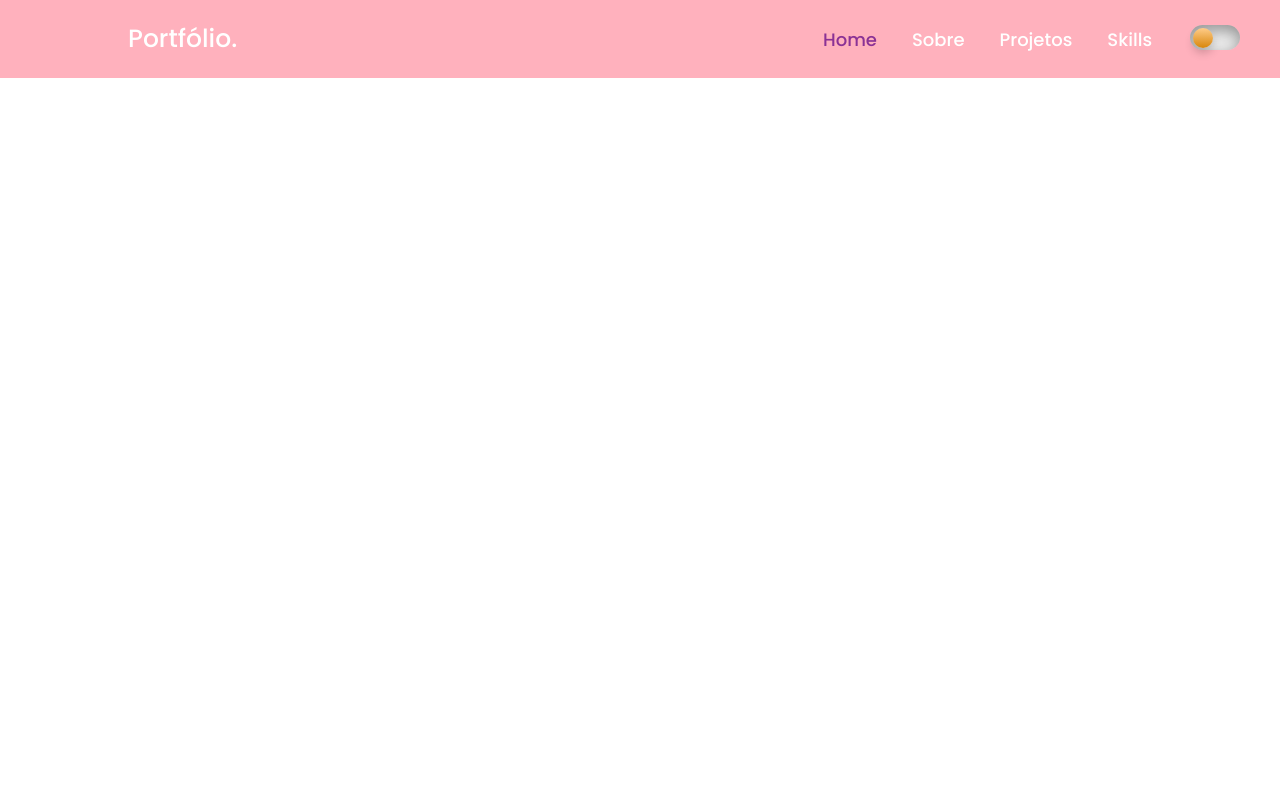
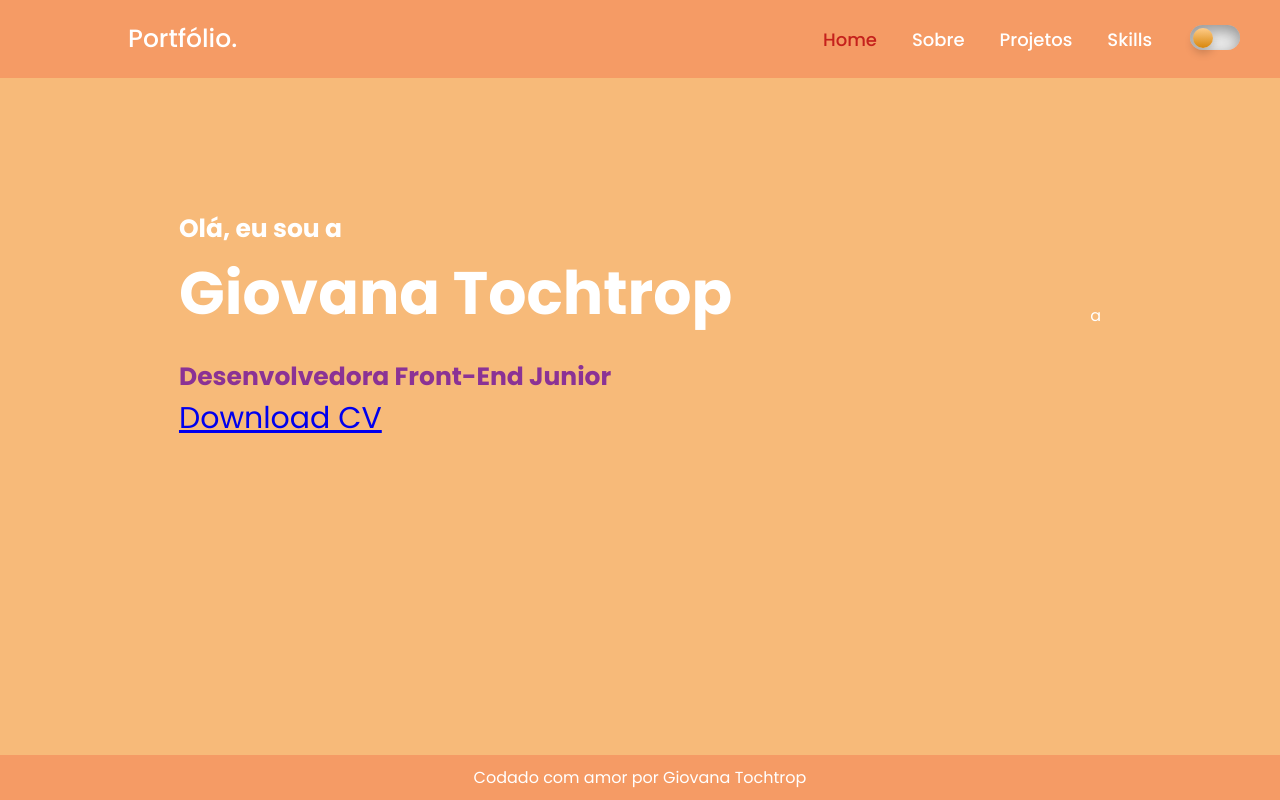
Before and after one commit to giovanatoch/portf-lio-, a React (Create React App) app: page / in a window 1280 px wide. Built offline with nearby package versions, Linux system fonts and the light colour scheme.

Commit message:
Ajusta e finaliza DarkMode e add Home

```diff
--- a/src/App.css
+++ /dev/null
@@ -1,3 +0,0 @@
-.App {
-  background: var(--body-background);
-}
--- a/src/App.jsx
+++ b/src/App.jsx
@@ -1,14 +1,16 @@
 import React from 'react';
 import Header from './components/Header/Header';
+import Home from './components/Home/Home';
+import Footer from './components/Footer/Footer';
 import DarkMode from './components/DarkMode/DarkMode';
-
-import './App.css';
 
 function App() {
   return (
     <div className="App">
       <DarkMode />
       <Header />
+      <Home />
+      <Footer />
     </div>
   );
 }
--- a/src/components/DarkMode/DarkMode.jsx
+++ b/src/components/DarkMode/DarkMode.jsx
@@ -18,9 +18,13 @@ const DarkMode = () => {
     setDarkMode();
   }
 
-  const toggleTheme = (e) => {
-    if (e.target.checked) setDarkMode();
-    else setLightMode();
+  const toggleTheme = e => {
+    if (e.target.checked) {
+      setDarkMode();
+    }
+    else {
+      setLightMode();
+    }
   };
 
   return (
@@ -30,6 +34,7 @@ const DarkMode = () => {
         type="checkbox"
         id="darkmode-toggle"
         onChange={toggleTheme}
+        defaultChecked={selectedTheme === 'dark'}
       />
       <label className="dark_mode_label" htmlFor="darkmode-toggle">
       </label>
--- a/src/components/Footer/Footer.css
+++ b/src/components/Footer/Footer.css
@@ -0,0 +1,16 @@
+.footer {
+  position: absolute;
+  bottom: 0;
+  width: 100%;
+  height: 45px;
+  background: var(--foreground-color);
+  color: var(--primary-text-color);
+  display: flex;
+  justify-content: center;
+  align-items: center;
+}
+
+.footer p {
+  width: 100%;
+  text-align: center;
+}
--- a/src/components/Footer/Footer.jsx
+++ b/src/components/Footer/Footer.jsx
@@ -0,0 +1,15 @@
+import React from 'react';
+
+import './Footer.css';
+
+function Footer() {
+  return (
+    <div className="footer">
+      <p>
+          Codado com amor por Giovana Tochtrop
+      </p>
+    </div>
+  );
+}
+
+export default Footer;
--- a/src/components/Header/Header.css
+++ b/src/components/Header/Header.css
@@ -35,7 +35,7 @@
 }
 
 a.navbarHome {
-  color: #8b3295;
+  color: var(--color-home);
 }
 
 .navbar a:hover,
--- /dev/null
+++ b/src/components/Home/Home.css
@@ -0,0 +1,37 @@
+.home {
+  position: relative;
+  width: 100%;
+  height: 100%;
+  display: flex;
+  flex-direction: row;
+  justify-content: space-around;
+  align-items: center;
+  margin-top: 140px;
+  color: var(--primary-text-color);
+}
+
+.home-content {
+  max-width: 600px;
+  font-size: 30px;
+}
+
+.home-content h3 {
+  font-size: 25px;
+  font-weight: 700;
+  margin-top: 20px;
+}
+
+.home-content h3:nth-of-type(2) {
+  margin-top: 20px;
+}
+
+.home-content h3 span {
+  color: #8b3295;
+}
+
+
+.home-img img {
+  max-width: 900px;
+  border-radius: 50%;
+  box-shadow: rgba(0, 0, 0, 0.15) 0px 15px 25px, rgba(0, 0, 0, 0.05) 0px 5px 10px;
+}
--- /dev/null
+++ b/src/components/Home/Home.jsx
@@ -0,0 +1,21 @@
+import React from 'react';
+
+import './Home.css';
+
+function Home() {
+  return (
+    <div className="home">
+      <div className="home-content">
+        <h3>Olá, eu sou a</h3>
+        <h1>Giovana Tochtrop</h1>
+        <h3><span className="multiple-text">Desenvolvedora Front-End Junior</span></h3>
+        <a href="curriculo/giovana_nascimento.pdf" download="Giovana Tochtrop" className="btn">Download CV</a>
+      </div>
+      <div className="home-img">
+        a
+      </div>
+    </div>
+  );
+}
+
+export default Home;
--- a/src/index.css
+++ b/src/index.css
@@ -1,17 +1,21 @@
 @import url('https://fonts.googleapis.com/css2?family=Poppins:wght@300;400;500;600;700;800;900&display=swap');
 
 :root {
-  --body-background: #ffb6c1;
-  --foreground-color: #ffb1bd;
-  --primary-text-color: #fff;
-  --secondary-text-color: #000;
+  --body-background: #F7BA79;
+  --foreground-color: #F59B65;
+  --primary-text-color: #FFF;
+  --color-home: #C5211C;
 }
 
-[dark-theme="dark"] {
-  --body-background: #380745;
-  --foreground-color: #8c10af;
+[data-theme="dark"] {
+  --body-background: #313866;
+  --foreground-color: #50409A;
   --primary-text-color: #fff;
-  --secondary-text-color: #000;
+  --color-home: #262323;
+}
+
+body {
+  background-color: var(--body-background);
 }
 
 
```
